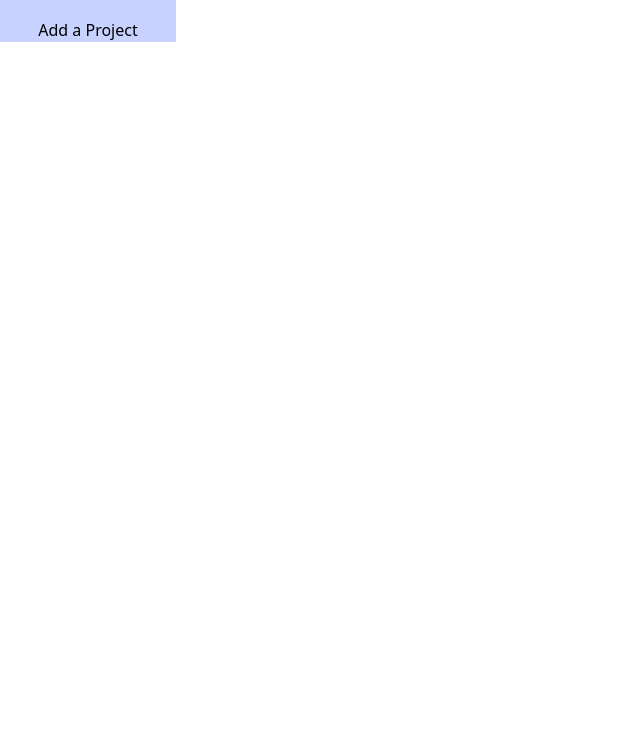
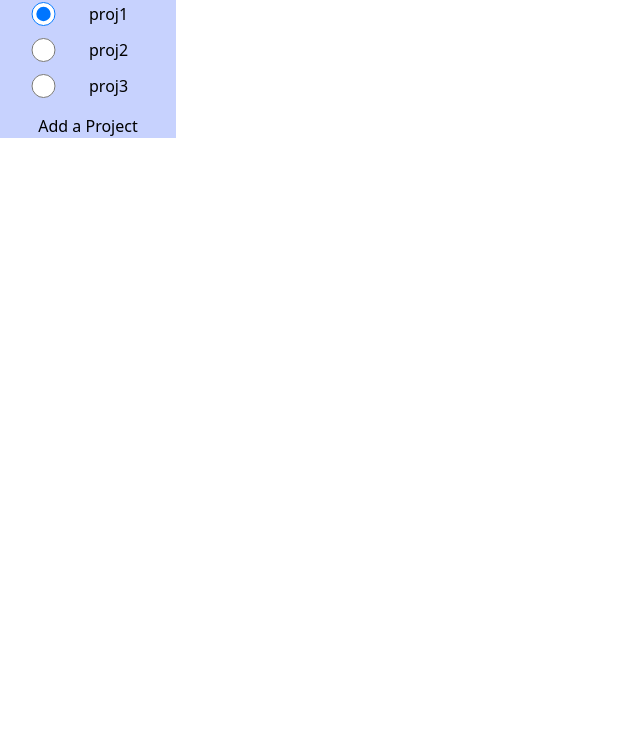
Before and after one commit to jellywilly420/to-do-app, a website built with webpack: page src/template.html in a window 1280 px wide. Shown: the part 50-800 px from the top of the page, without its empty margins (0-640 px from the left). Built offline with nearby package versions, Linux system fonts and the light colour scheme.

Commit message:
Implement creating and rendering project buttons

```diff
--- a/src/DOM.js
+++ b/src/DOM.js
@@ -1,5 +1,6 @@
 import { projects } from "./classes";
 
+const projectButtonContainer = document.querySelector("#projectList");
 
 function createProjectCard(projectObj) {
     // takes in a Project obj, returns a div with the tasks in said project + edit and delete buttons
@@ -13,8 +14,35 @@ function renderProjectCard() {
     // adds the project div of the selected project to the project container
 }
 
-function createProjectButton(projectObj) {
-    // takes in project obj, returns the element for that project.
+function createProjectButtons() {
+    // returns an array of button elements for each project. uses the projects array.
+    let buttonArray = [];
+    for (let project in projects) {
+        let buttonObj = {};
+        const projectButton = document.createElement("input");
+        projectButton.type = "radio";
+        projectButton.id = `projectBtn-${project}`;
+        projectButton.setAttribute("name", "project");
+        const buttonLabel = document.createElement("label");
+        buttonLabel.setAttribute("for", `projectBtn-${project}`);
+        buttonLabel.innerText = `${projects[project].title}`;
+        if (projects[project].selected) {
+            projectButton.checked = 1;
+        }
+        buttonObj = {
+            "radio": projectButton,
+            "label": buttonLabel,
+        };
+        buttonArray.push(buttonObj);
+    }
+    return buttonArray;
+}
+
+function renderProjectButtons(buttonArray) {
+    for (let button of buttonArray) {
+        projectButtonContainer.appendChild(button["radio"]);
+        projectButtonContainer.appendChild(button["label"]);
+    }
 }
 
 function clearProjectButtons() {
@@ -22,11 +50,6 @@ function clearProjectButtons() {
     // maybe returns the index of the selected project to easily keep track?
 }
 
-function renderProjectButton(projectElem) {
-    // takes in button element
-    // adds it to the project buttons list
-    // should check if button is selected?
-}
 
 function selectProject(projectElem) {
     // starts in DOM
@@ -34,3 +57,6 @@ function selectProject(projectElem) {
     // check if project is already selected, do nothing if so.
     // if not, set project to selected, unselect all other projects. (both elem and obj)
 }
+
+
+export { createProjectButtons, renderProjectButtons };
--- a/src/classes.js
+++ b/src/classes.js
@@ -8,10 +8,14 @@ class Project {
     constructor(title) {
         this.title = title;
         this.tasks = [];
+
+        // would this work if an element before this one was deleted?
+        // i think the index wouldn't change after deletion, which could lead to problems.
         this.index = projects.push(this) - 1;
 
         // needed in DOM maybe?
-        this.selected = 0;
+        this.selected;
+        projects.length == 1 ? this.selected = 1 : this.selected = 0;
     }
     // if delete is successful (project isn't the only one in projects array) return true
     // should be useful in dom?
--- a/src/index.js
+++ b/src/index.js
@@ -1,8 +1,15 @@
 import "./style.css";
 import { projects, Project, Note, Task, Checklist, ListItem, ToDo } from "./classes";
+import { createProjectButtons, renderProjectButtons } from "./DOM";
 
 function initApp() {
-    const mainProj = new Project("Main");
-    const mainToDo = new ToDo("Explore the app!", mainProj, 1, 0, "");
+    const proj1 = new Project("proj1");
+    // const mainToDo = new ToDo("Explore the app!", mainProj, 1, 0, "");
+    const proj2 = new Project("proj2");
+    const proj3 = new Project("proj3");
+    const test = createProjectButtons();
+    renderProjectButtons(test);
+    console.log(projects);
 }
+
 initApp();
--- a/src/template.html
+++ b/src/template.html
@@ -14,8 +14,7 @@
     </dialog>
     <nav id="nav" class="bg-indigo-200 w-44 flex flex-col gap-4 h-full">
         <div id="logo" class="text-3xl">logo</div>
-        <ul id="projectList">
-        </ul>
+        <fieldset id="projectList" class="grid grid-cols-2 gap-y-3 gap-x-0.5"></fieldset>
         <button id="addProject">Add a Project</button>
     </nav>
     <section id="projectContainer">
```
